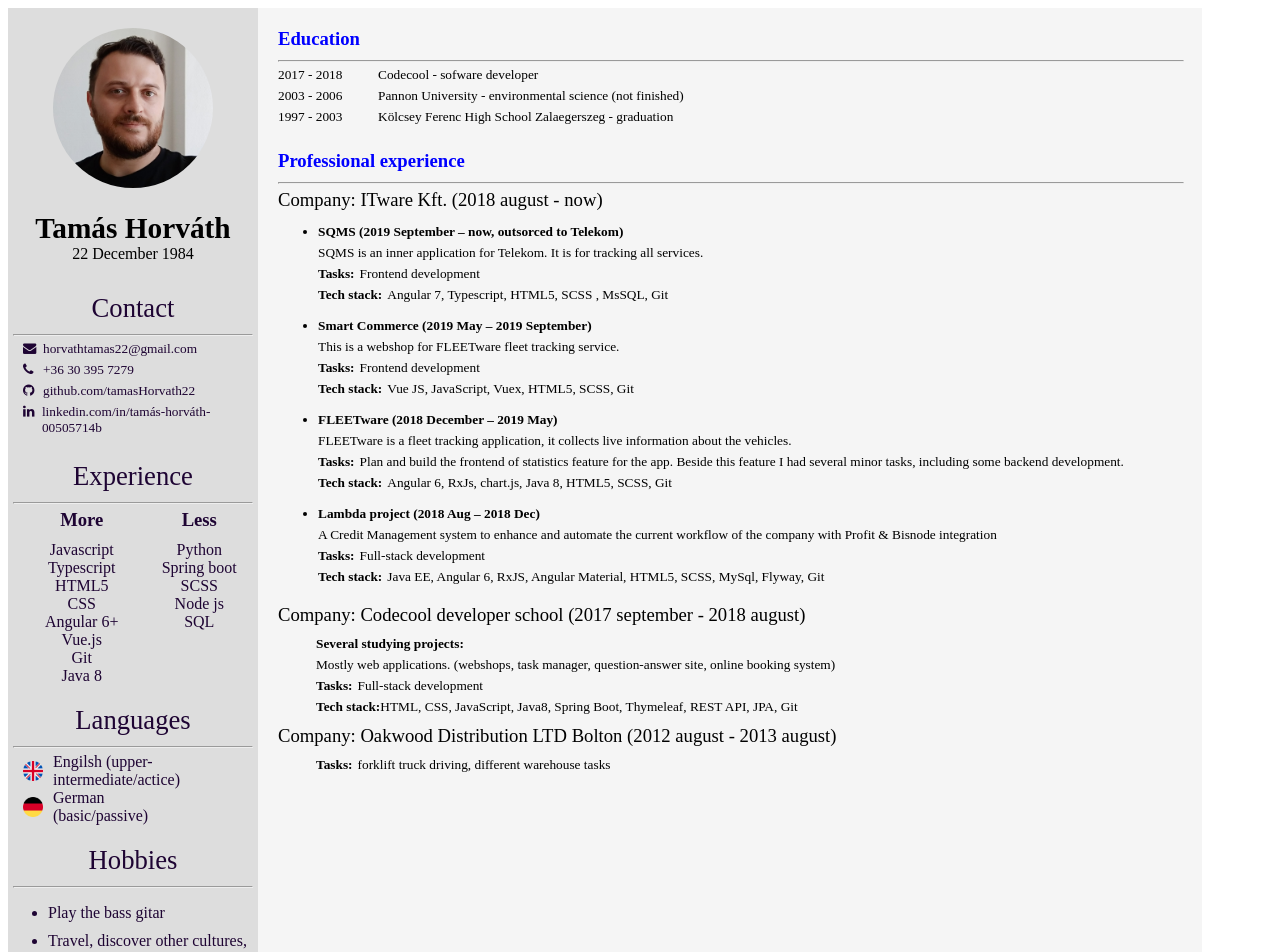
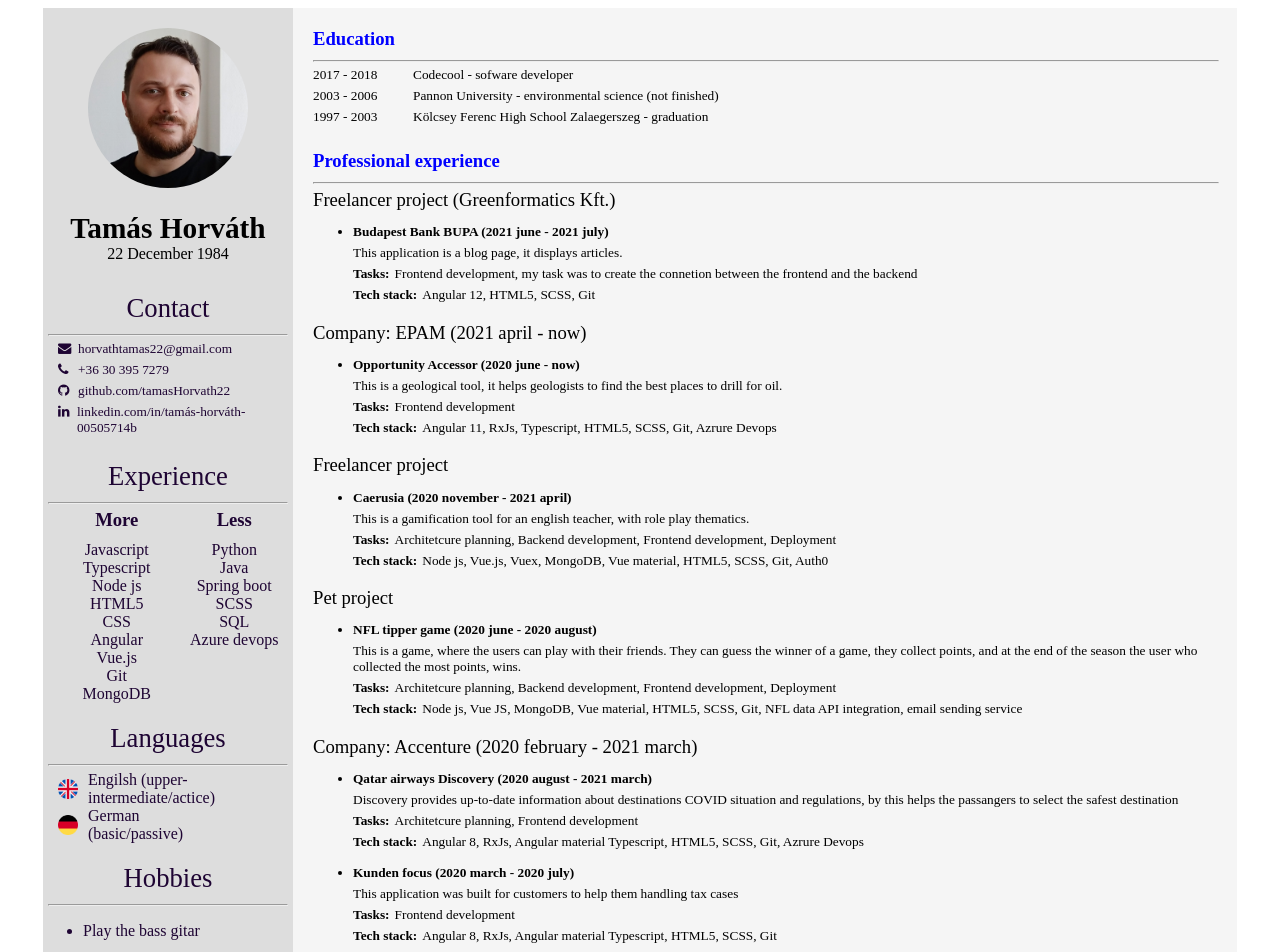
Before and after one commit to tamasHorvath22/cv, a Vue app: page / in a window 1280 px wide. Shown: the top 952 px of the page. Built offline with nearby package versions, Linux system fonts and the light colour scheme.

Commit message:
accenture, epam, freelancers

```diff
--- a/package.json
+++ b/package.json
@@ -6,7 +6,7 @@
     "serve": "vue-cli-service serve",
     "build": "vue-cli-service build",
     "lint": "vue-cli-service lint",
-    "start": "npm install && node server.js",
+    "start": "npm run serve",
     "postinstall": "npm run build"
   },
   "dependencies": {
--- a/src/App.vue
+++ b/src/App.vue
@@ -35,20 +35,22 @@
             <div class="more-less">More</div>
             <div>Javascript</div>
             <div>Typescript</div>
+            <div>Node js</div>
             <div>HTML5</div>
             <div>CSS</div>
-            <div>Angular 6+</div>
+            <div>Angular</div>
             <div>Vue.js</div>
             <div>Git</div>
-            <div>Java 8</div>
+            <div>MongoDB</div>
           </div>
           <div class="skills set-center">
             <div class="more-less">Less</div>
             <div>Python</div>
+            <div>Java</div>
             <div>Spring boot</div>
             <div>SCSS</div>
-            <div>Node js</div>
             <div>SQL</div>
+            <div>Azure devops</div>
           </div>
         </div>
       </div>
@@ -95,7 +97,111 @@
       <div class="prof-container">
         <div class="header">Professional experience</div>
         <hr class="hr-line-right">
-        <div class="company">Company: ITware Kft. (2018 august - now)</div>
+
+        <div class="company">Freelancer project (Greenformatics Kft.)</div>
+        <ul>
+          <li>
+            <div class="exp-title">Budapest Bank BUPA (2021 june  - 2021 july)</div>
+            <div class="m-b-5">
+              This application is a blog page, it displays articles.
+            </div>
+            <div class="exp-task-cont">
+              <div class="exp-title">Tasks: </div>
+              <div>Frontend development, my task was to create the connetion between the frontend and the backend</div>
+            </div>
+            <div class="exp-task-cont">
+              <div class="bold exp-title">Tech stack: </div>
+              <div>Angular 12, HTML5, SCSS, Git</div>
+            </div>
+          </li>
+        </ul>
+
+        <div class="company">Company: EPAM (2021 april - now)</div>
+        <ul>
+          <li>
+            <div class="exp-title">Opportunity Accessor (2020 june - now)</div>
+            <div class="m-b-5">
+              This is a geological tool, it helps geologists to find the best places to drill for oil.
+            </div>
+            <div class="exp-task-cont">
+              <div class="exp-title">Tasks: </div>
+              <div>Frontend development</div>
+            </div>
+            <div class="exp-task-cont">
+              <div class="bold exp-title">Tech stack: </div>
+              <div>Angular 11, RxJs, Typescript, HTML5, SCSS, Git, Azrure Devops</div>
+            </div>
+          </li>
+        </ul>
+
+        <div class="company">Freelancer project</div>
+        <ul>
+          <li>
+            <div class="exp-title">Caerusia (2020 november  - 2021 april)</div>
+            <div class="m-b-5">
+              This is a gamification tool for an english teacher, with role play thematics.
+            </div>
+            <div class="exp-task-cont">
+              <div class="exp-title">Tasks: </div>
+              <div>Architetcure planning, Backend development, Frontend development, Deployment</div>
+            </div>
+            <div class="exp-task-cont">
+              <div class="bold exp-title">Tech stack: </div>
+              <div>Node js, Vue.js, Vuex, MongoDB, Vue material, HTML5, SCSS, Git, Auth0</div>
+            </div>
+          </li>
+        </ul>
+
+        <div class="company">Pet project</div>
+        <ul>
+          <li>
+            <div class="exp-title">NFL tipper game (2020 june  - 2020 august)</div>
+            <div class="m-b-5">
+              This is a game, where the users can play with their friends. They can guess the winner of a game, they collect points, and at the end of the season the user who collected the most points, wins.
+            </div>
+            <div class="exp-task-cont">
+              <div class="exp-title">Tasks: </div>
+              <div>Architetcure planning, Backend development, Frontend development, Deployment</div>
+            </div>
+            <div class="exp-task-cont">
+              <div class="bold exp-title">Tech stack: </div>
+              <div>Node js, Vue JS, MongoDB, Vue material, HTML5, SCSS, Git, NFL data API integration, email sending service</div>
+            </div>
+          </li>
+        </ul>
+
+        <div class="company">Company: Accenture (2020 february - 2021 march)</div>
+        <ul>
+          <li>
+            <div class="exp-title">Qatar airways Discovery (2020 august - 2021 march)</div>
+            <div class="m-b-5">
+              Discovery provides up-to-date information about destinations COVID situation and regulations,
+              by this helps the passangers to select the safest destination
+            </div>
+            <div class="exp-task-cont">
+              <div class="exp-title">Tasks: </div>
+              <div>Architetcure planning, Frontend development</div>
+            </div>
+            <div class="exp-task-cont">
+              <div class="bold exp-title">Tech stack: </div>
+              <div>Angular 8, RxJs, Angular material Typescript, HTML5, SCSS, Git, Azrure Devops</div>
+            </div>
+          </li>
+          <li>
+            <div class="exp-title">Kunden focus (2020 march - 2020 july)</div>
+            <div class="m-b-5">This application was built for customers to help them handling tax cases</div>
+            <div class="exp-task-cont">
+              <div class="exp-title">Tasks: </div>
+              <div>Frontend development</div>
+            </div>
+            <div class="exp-task-cont">
+              <div class="bold exp-title">Tech stack: </div>
+              <div>Angular 8, RxJs, Angular material Typescript, HTML5, SCSS, Git</div>
+            </div>
+          </li>
+        </ul>
+
+        <div class="company">Company: ITware Kft. (2018 august - 2020 january)</div>
         <ul>
           <li>
             <div class="exp-title">SQMS (2019 September – now, outsorced to Telekom)</div>
@@ -118,7 +224,7 @@
             </div>
             <div class="exp-task-cont">
               <div class="bold exp-title">Tech stack: </div>
-              <div>Vue JS, JavaScript, Vuex, HTML5, SCSS, Git</div>
+              <div>Vue.js, JavaScript, Vuex, HTML5, SCSS, Git</div>
             </div>
           </li>
           <li>
@@ -192,6 +298,7 @@
 <style>
 .main-container {
     display: flex;
+    justify-content: center;
 }
 .left-container {
     background-color: rgb(221, 221, 221);
```
